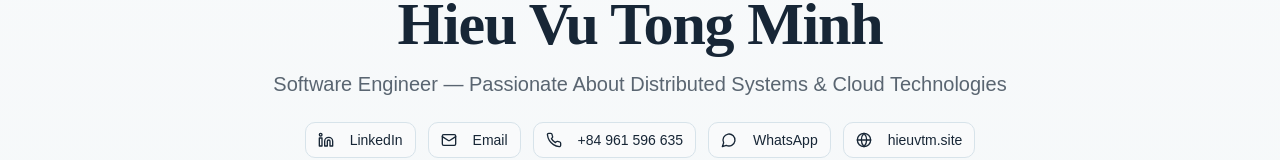
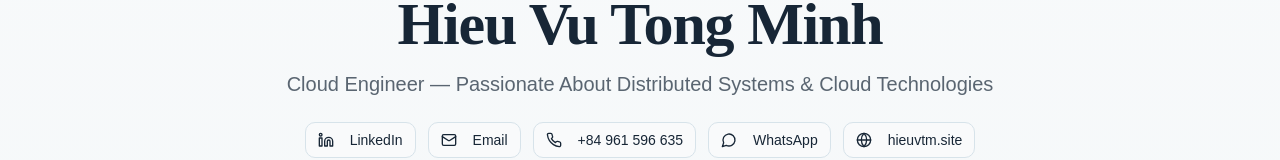
Before and after one commit to vtmhieu/my-digital-hub, a React (Vite) app: page /about in a window 1280 px wide. Shown: the part 318-478 px from the top of the page. Built offline with nearby package versions, Linux system fonts and the light colour scheme; the HTML template or start-up script is replaced by a standard one.

Commit message:
update name

```diff
--- a/src/pages/About.tsx
+++ b/src/pages/About.tsx
@@ -47,14 +47,14 @@ const About = () => {
             <div className="text-center mb-12">
               <img
                 src={avatarImage}
-                alt="Hieu Vu Tong Minh"
+                alt="Hieu (Hugh) Vu Tong Minh"
                 className="w-40 h-40 rounded-full mx-auto mb-6 shadow-medium border-4 border-accent/20 object-cover"
               />
               <h1 className="text-5xl md:text-6xl font-serif font-bold text-primary mb-4">
                 Hieu Vu Tong Minh
               </h1>
               <p className="text-xl text-foreground/70 mb-6">
-                Software Engineer — Passionate About Distributed Systems & Cloud Technologies
+                Cloud Engineer — Passionate About Distributed Systems & Cloud Technologies
               </p>
               <div className="flex gap-3 justify-center mb-6 flex-wrap">
                 <Button
```
